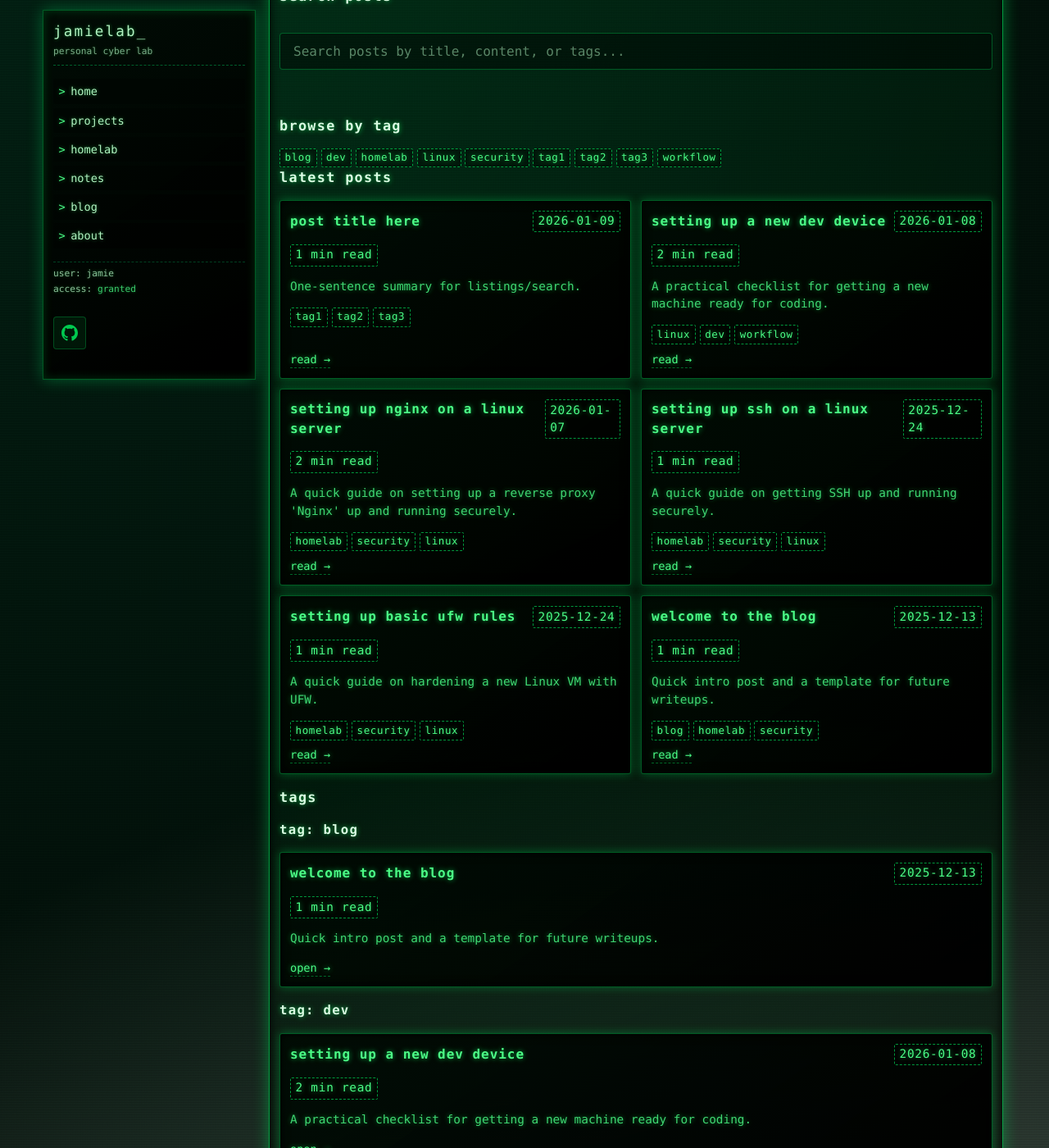
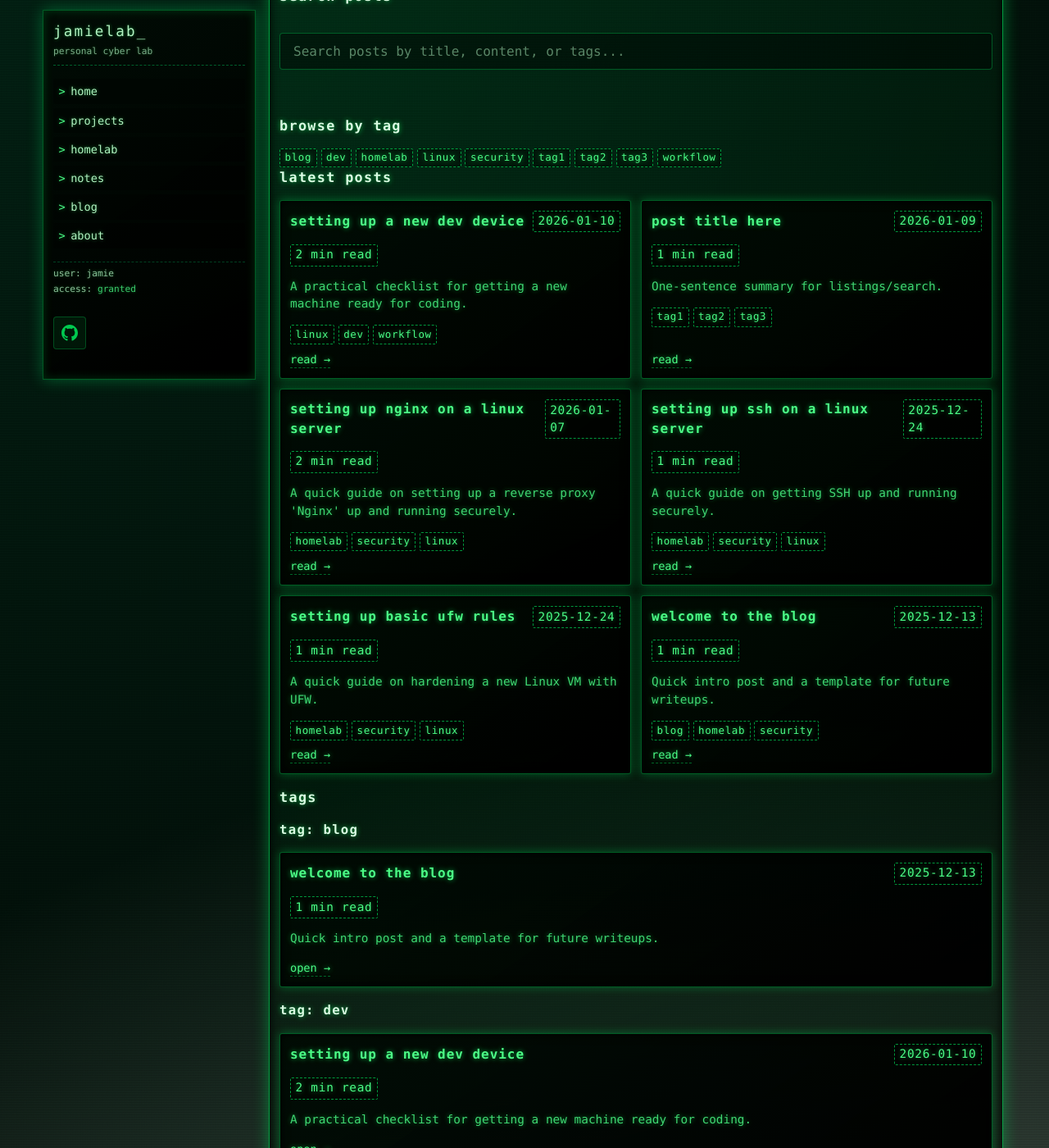
Before and after one commit to jimjamscott22/jimjamscott22.github.io, a Jekyll site: the page built from blog.md, in a window 1280 px wide and 1400 px high, scrolled down 259 px. Shown: the whole window at 82% size. Built offline with Jekyll 4.4.1, drawn with Linux system fonts in a browser that asks for light colours; some of the changed text lies outside the part shown.

Commit message:
Update post date for "Setting up a new dev device" and enable future posts in config

```diff
--- a/_config.yml
+++ b/_config.yml
@@ -4,6 +4,7 @@ url: "https://jamielab.me"
 baseurl: ""
 markdown: kramdown
 excerpt_separator: "<!--more-->"
+future: true
 
 collections:
   notes:
--- a/_posts/2026-01-08-setting-up-coding.md
+++ b/_posts/2026-01-08-setting-up-coding.md
@@ -1,6 +1,6 @@
 ---
 title: "Setting up a new dev device"
-date: 2026-01-08 09:00:00 -0500
+date: 2026-01-10 09:00:00 -0500
 tags: [linux, dev, workflow]
 description: "A practical checklist for getting a new machine ready for coding."
 ---
```
